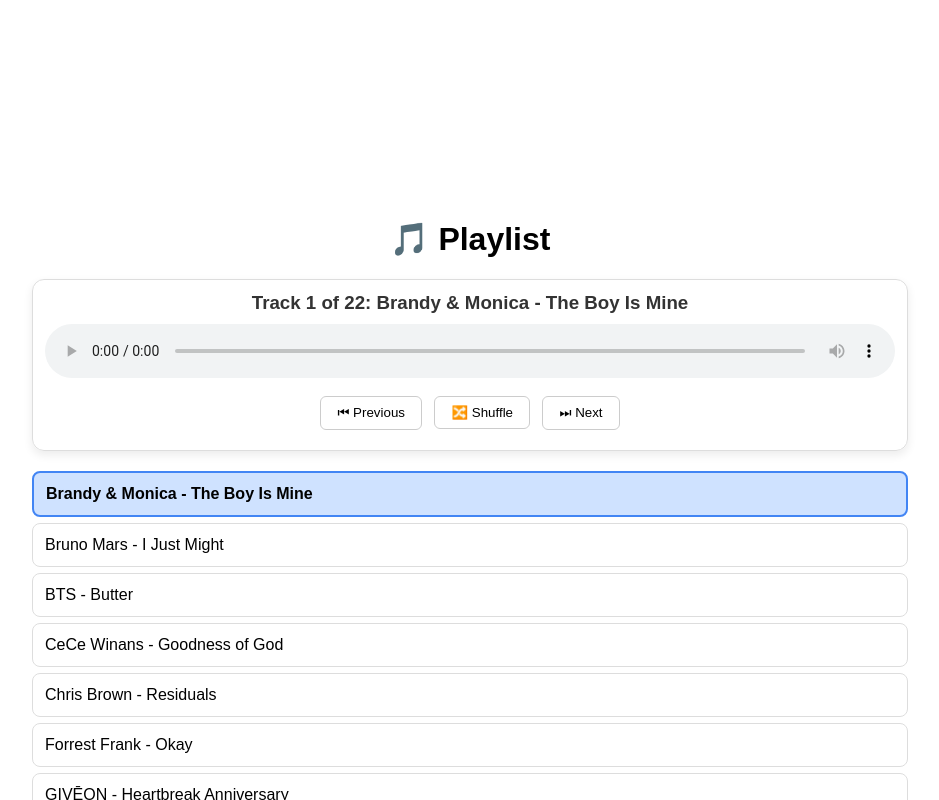
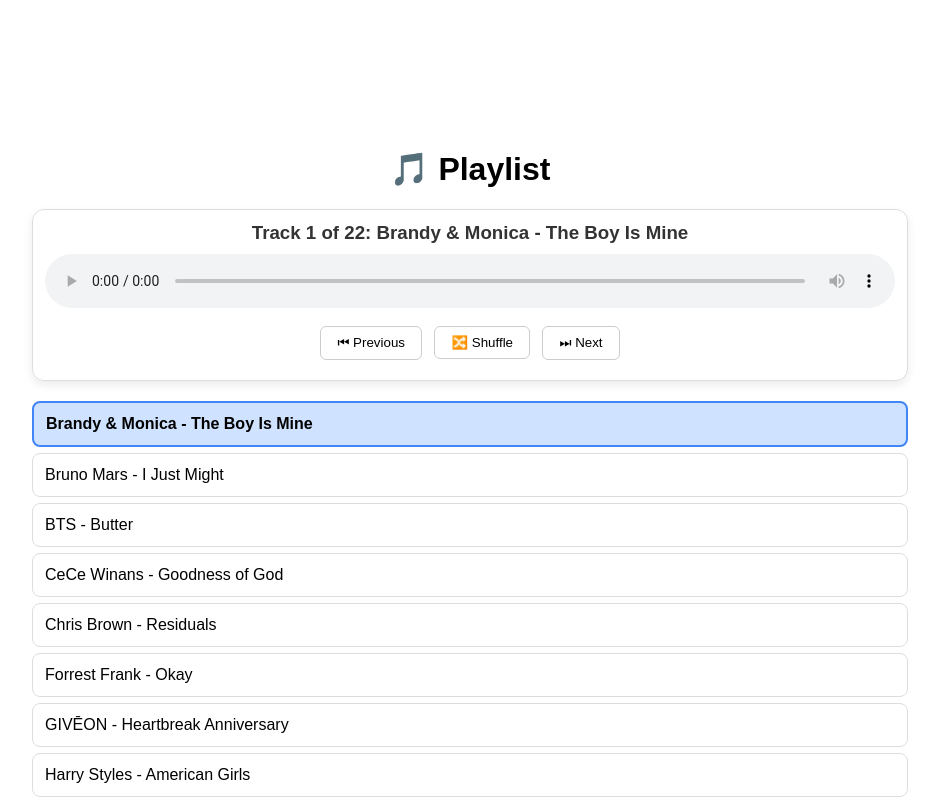
Before and after one commit to mrsducray/portable1-music, a plain HTML site: page index.html in a window 1280 px wide. Shown: the whole page, without its empty margins (170-1109 px from the left). Drawn offline with Linux system fonts and the light colour scheme.

Commit message:
Update index.html

```diff
--- a/index.html
+++ b/index.html
@@ -25,7 +25,7 @@ html, body {
 
 /* Transparent spacer to push Playlist below your Music Hub banner (adjust height as needed) */
 .top-spacer {
-    height: 220px;
+    height: 150px;
     width: 100%;
     background: transparent;
 }
```
